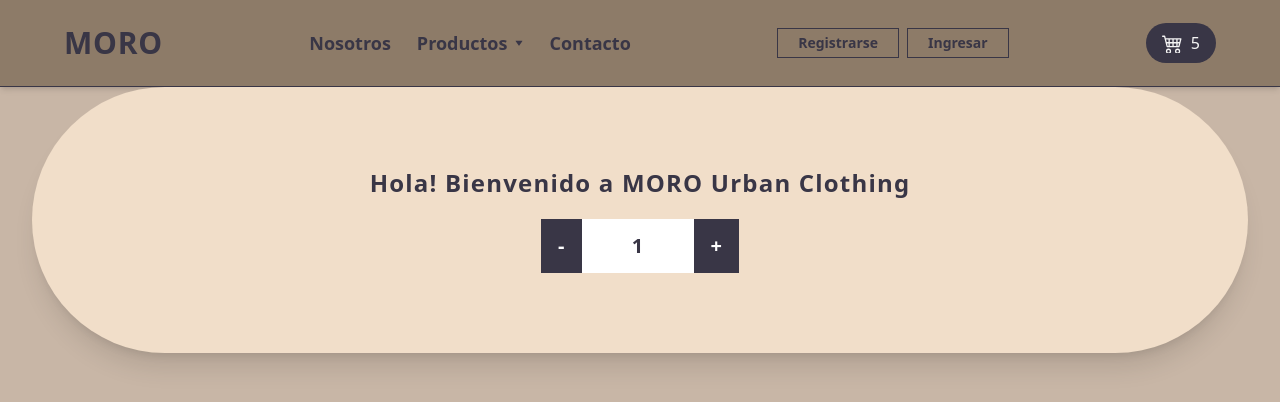
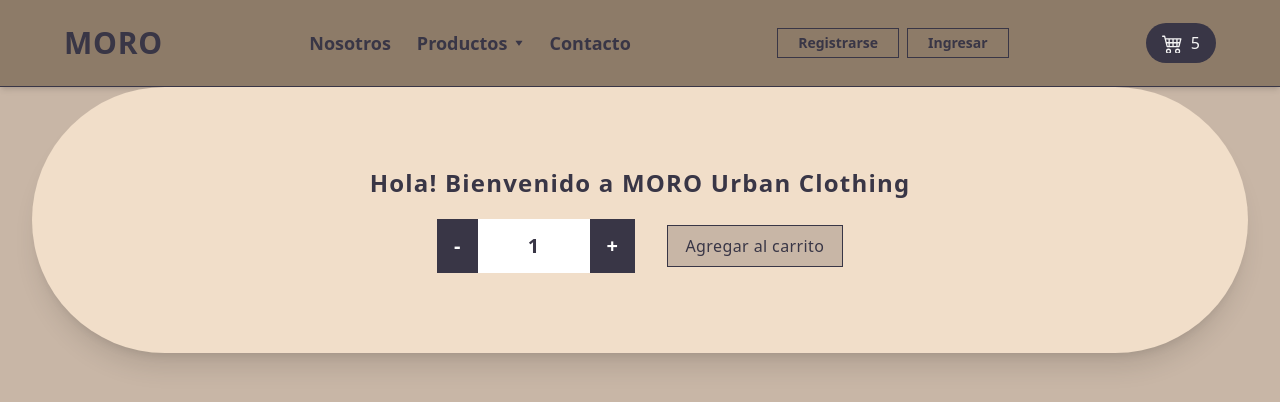
Before and after one commit to fktz94/EntregaFinal-Ortiz, a React (Vite) app: page / in a window 1280 px wide. Shown: the top 402 px of the page. Built offline with nearby package versions, Linux system fonts and the light colour scheme; the HTML template or start-up script is replaced by a standard one.

Commit message:
añade boton añadir al carrito

```diff
--- a/src/components/ItemCount.jsx
+++ b/src/components/ItemCount.jsx
@@ -1,9 +1,11 @@
-function Button({ value, side, onAdd, disabled }) {
+import { useEffect, useState } from 'react';
+
+function AddButton({ value, side, onPurchase, disabled }) {
   return (
     <button
       type="button"
-      onClick={() => onAdd(value)}
-      className={`px-4 p-3 rounded-${side}-full text-xl font-bold  bg-black text-white border border-black ${
+      onClick={() => onPurchase(value)}
+      className={`px-4 p-3 rounded-${side}-full text-xl font-bold  bg-black text-white border border-black outline-none ${
         disabled
           ? 'bg-gray-500 text-gray-300 border-gray-500 cursor-default'
           : 'hover:text-fourth active:border-fourth'
@@ -13,22 +15,58 @@ function Button({ value, side, onAdd, disabled }) {
   );
 }
 
-export default function ItemCount({ purchase, stock, onAdd }) {
+export default function ItemCount({ onAdd, stock }) {
+  const [purchase, setPurchase] = useState(stock > 0 ? 1 : 0);
+
+  const onPurchase = (value) => {
+    if (stock > 0) {
+      if (value === '-') return setPurchase((prev) => prev - 1);
+      if (value === '+') return setPurchase((prev) => prev + 1);
+    }
+    return false;
+  };
+
+  useEffect(() => {
+    setPurchase(stock > 0 ? 1 : 0);
+  }, [stock]);
+
+  const handleAddToCart = () => {
+    if (purchase > 0 && purchase <= stock) return onAdd(purchase);
+    return false;
+  };
+
   return (
+    <div className="flex justify-center items-center gap-8">
       <div className="flex">
-      <Button value="-" side="l" onAdd={purchase > 0 ? onAdd : () => {}} disabled={purchase <= 0} />
+        <AddButton
+          value="-"
+          side="l"
+          onPurchase={purchase > 0 ? onPurchase : () => {}}
+          disabled={purchase <= 0}
+        />
         <input
           type="text"
-        className="w-28 font-semibold text-xl text-center bg-white"
+          className="w-28 font-semibold text-xl text-center outline-none bg-white"
           readOnly
           value={purchase}
         />
-      <Button
+        <AddButton
           value="+"
           side="r"
-        onAdd={purchase < stock ? onAdd : () => {}}
+          onPurchase={purchase < stock ? onPurchase : () => {}}
           disabled={purchase >= stock}
         />
       </div>
+      <button
+        type="button"
+        onClick={handleAddToCart}
+        className={`py-2 border tracking-wide w-44 transition-colors outline-none ${
+          purchase <= 0
+            ? 'cursor-default bg-gray-500 text-gray-300 border-gray-500'
+            : 'bg-third  border-black  hover:bg-transparent active:font-semibold active:bg-gray-100 '
+        }`}>
+        Agregar al carrito
+      </button>
+    </div>
   );
 }
--- a/src/components/ItemListContainer.jsx
+++ b/src/components/ItemListContainer.jsx
@@ -2,13 +2,11 @@ import { useState } from 'react';
 import ItemCount from './ItemCount';
 
 export default function ItemListContainer({ greeting }) {
-  const [stock, setStock] = useState(6);
-  const [purchase, setPurchase] = useState(stock > 0 ? 1 : 0);
+  const [stock, setStock] = useState(4);
 
-  const onAdd = (value) => {
-    if (stock > 0) {
-      if (value === '-') return setPurchase((prev) => prev - 1);
-      if (value === '+') return setPurchase((prev) => prev + 1);
+  const onAdd = (selectedPurchase) => {
+    if (stock > 0 && selectedPurchase > 0 && selectedPurchase <= stock) {
+      return setStock((prev) => prev - selectedPurchase);
     }
     return false;
   };
@@ -16,7 +14,7 @@ export default function ItemListContainer({ greeting }) {
   return (
     <div className="mx-8 p-20 flex flex-col gap-5 items-center justify-center rounded-full shadow-xl bg-fourth">
       <span className="text-2xl font-semibold tracking-wider">{greeting}</span>
-      <ItemCount onAdd={onAdd} purchase={purchase} stock={stock} />
+      <ItemCount stock={stock} onAdd={onAdd} />
     </div>
   );
 }
```
Lines whose indentation alone changed are shown as unchanged.
